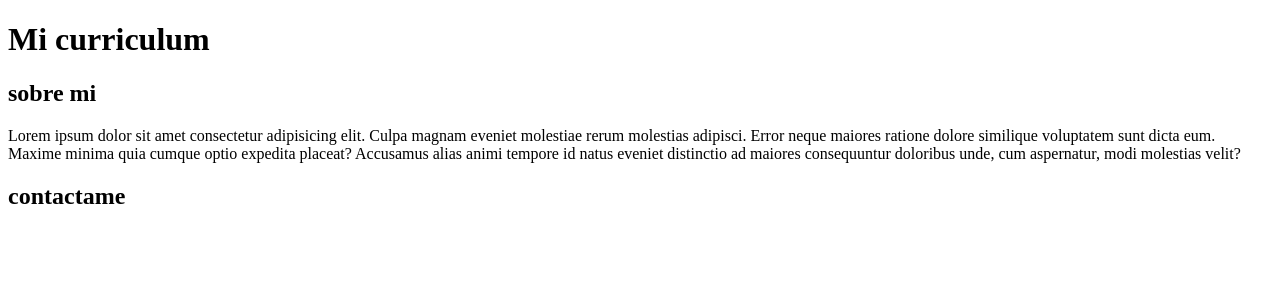
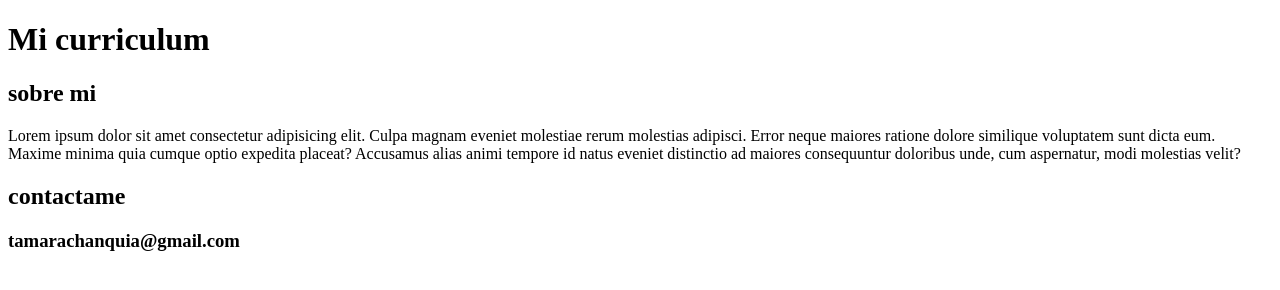
Before and after one commit to TamaraChanquia/prueba-git, a plain HTML site: page index.html in a window 1280 px wide. Drawn offline with Linux system fonts and the light colour scheme.

Commit message:
agrego-email

```diff
--- a/index.html
+++ b/index.html
@@ -15,6 +15,7 @@
    </main>
    <footer>
     <h2>contactame</h2>
+    <h3>tamarachanquia@gmail.com</h3>
    </footer>
 
 </body>
```
